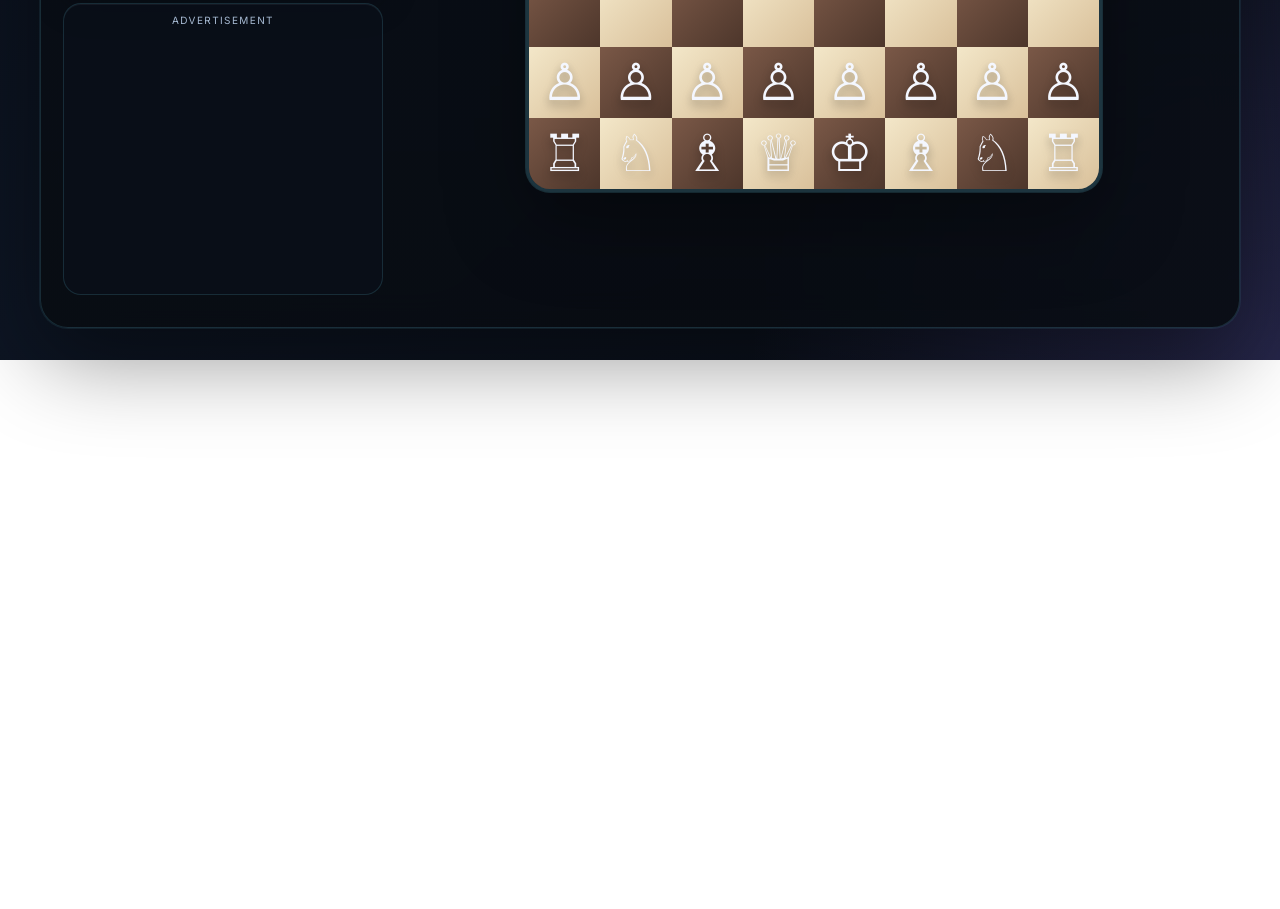
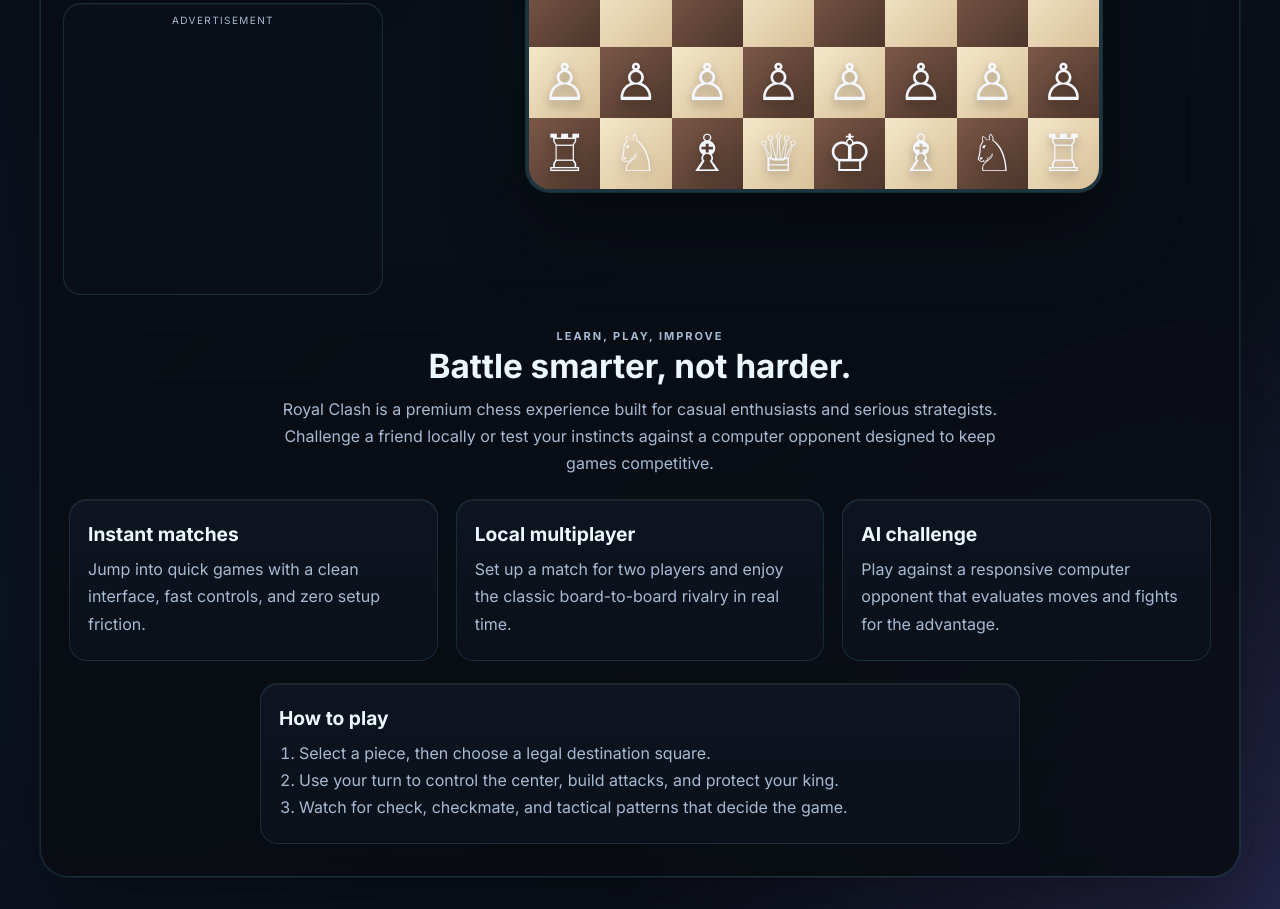
Before and after one commit to Sathishkumar2514/Chess1214, a plain HTML site: page index.html in a window 1280 px wide. Shown: the part 861-1770 px from the top of the page. Before the commit the page ends 1221 px from the top, so only its background shows below. Drawn offline with Linux system fonts and the light colour scheme.

Commit message:
Add policy-safe publisher content around ads

```diff
--- a/index.html
+++ b/index.html
@@ -64,6 +64,41 @@
           <div id="board" class="board" aria-label="Chess board"></div>
         </section>
       </main>
+
+      <section class="page-content" aria-label="About the game and chess guide">
+        <div class="content-intro">
+          <p class="eyebrow">Learn, play, improve</p>
+          <h2>Battle smarter, not harder.</h2>
+          <p>
+            Royal Clash is a premium chess experience built for casual enthusiasts and serious strategists.
+            Challenge a friend locally or test your instincts against a computer opponent designed to keep games competitive.
+          </p>
+        </div>
+
+        <div class="feature-grid">
+          <article class="feature-card">
+            <h3>Instant matches</h3>
+            <p>Jump into quick games with a clean interface, fast controls, and zero setup friction.</p>
+          </article>
+          <article class="feature-card">
+            <h3>Local multiplayer</h3>
+            <p>Set up a match for two players and enjoy the classic board-to-board rivalry in real time.</p>
+          </article>
+          <article class="feature-card">
+            <h3>AI challenge</h3>
+            <p>Play against a responsive computer opponent that evaluates moves and fights for the advantage.</p>
+          </article>
+        </div>
+
+        <div class="guide-block">
+          <h3>How to play</h3>
+          <ol>
+            <li>Select a piece, then choose a legal destination square.</li>
+            <li>Use your turn to control the center, build attacks, and protect your king.</li>
+            <li>Watch for check, checkmate, and tactical patterns that decide the game.</li>
+          </ol>
+        </div>
+      </section>
     </div>
 
     <div id="game-over-overlay" class="game-over-overlay" aria-live="assertive" aria-hidden="true">
--- a/styles.css
+++ b/styles.css
@@ -203,6 +203,67 @@
 
 .top-banner-ad-wrap {
   padding: 18px 22px 0;
+}
+
+.page-content {
+  padding: 0 28px 32px;
+}
+
+.content-intro {
+  max-width: 760px;
+  margin: 0 auto 22px;
+  text-align: center;
+}
+
+.content-intro h2 {
+  margin: 0 0 10px;
+  font-size: clamp(1.8rem, 2.6vw, 3rem);
+}
+
+.content-intro p {
+  margin: 0;
+  color: var(--muted);
+  line-height: 1.7;
+}
+
+.feature-grid {
+  display: grid;
+  grid-template-columns: repeat(3, minmax(0, 1fr));
+  gap: 18px;
+  margin-bottom: 22px;
+}
+
+.feature-card,
+.guide-block {
+  background: linear-gradient(180deg, rgba(15, 22, 34, 0.95), rgba(11, 17, 27, 0.96));
+  border: 1px solid rgba(117, 230, 255, 0.12);
+  border-radius: 18px;
+  padding: 22px 18px;
+  box-shadow: inset 0 1px 0 rgba(255, 255, 255, 0.06);
+}
+
+.feature-card h3,
+.guide-block h3 {
+  margin-top: 0;
+  margin-bottom: 10px;
+  font-size: 1.2rem;
+}
+
+.feature-card p,
+.guide-block li {
+  margin: 0;
+  color: var(--muted);
+  line-height: 1.7;
+}
+
+.guide-block {
+  max-width: 760px;
+  margin: 0 auto;
+}
+
+.guide-block ol {
+  margin: 0;
+  padding-left: 20px;
 }
 
 .ad-slot-host {
@@ -443,6 +504,10 @@
     order: 1;
   }
 
+  .feature-grid {
+    grid-template-columns: 1fr;
+  }
+
   .topbar {
     flex-direction: column;
     align-items: flex-start;
```
